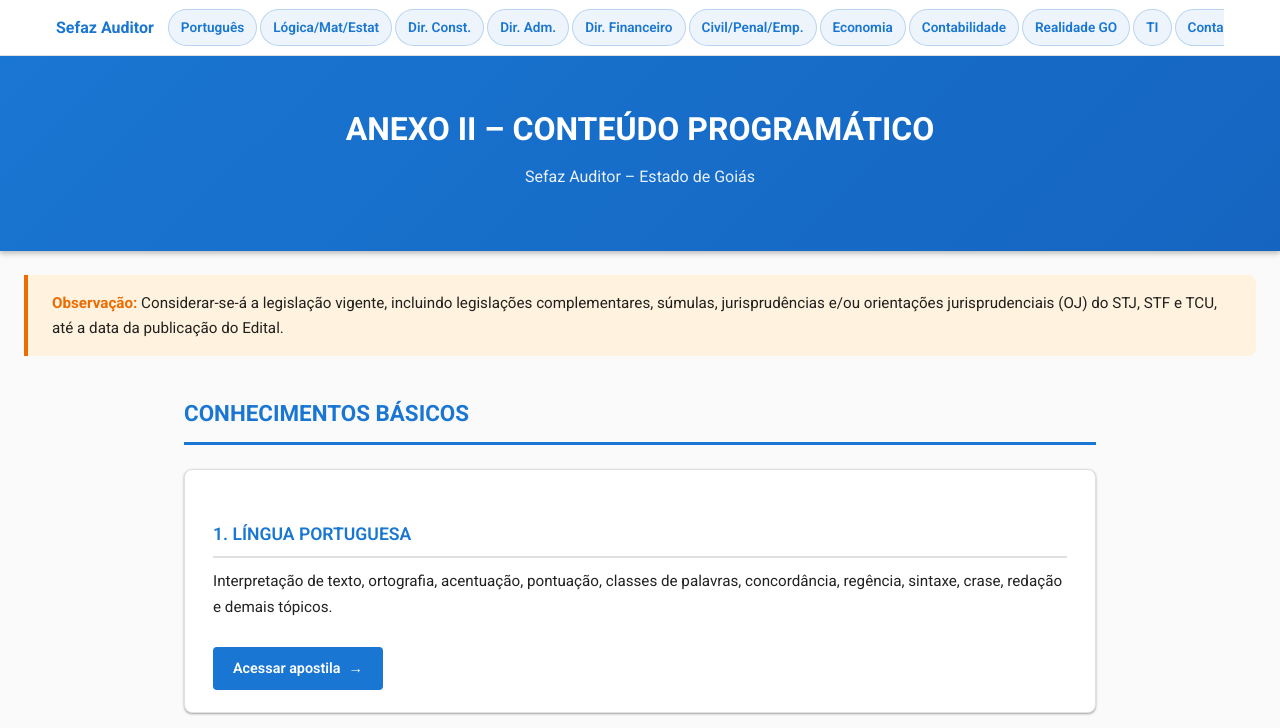
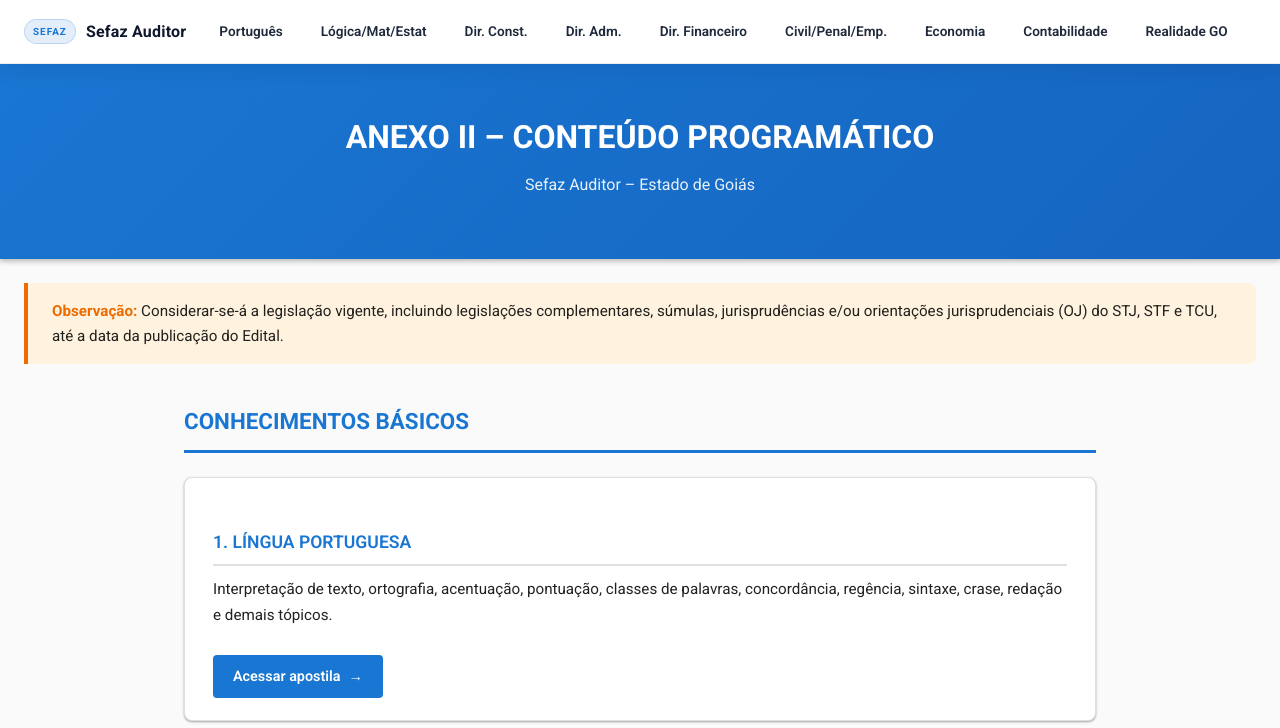
Before and after one commit to veroneze/sefazgo, a plain HTML site: page index.html in a window 1280 px wide. Shown: the top 728 px of the page. Drawn offline with Linux system fonts and the light colour scheme.

Commit message:
rebranding

```diff
--- a/src/menu-loader.js
+++ b/src/menu-loader.js
@@ -19,12 +19,16 @@
     })
     .then((html) => {
       container.innerHTML = html;
+      const currentPath = window.location.pathname.split("/").pop();
       container
         .querySelectorAll("[data-page]")
         .forEach((link) => {
           const page = link.getAttribute("data-page");
           if (page) {
             link.setAttribute("href", `${base}${page}`);
+            if (currentPath && page === currentPath) {
+              link.setAttribute("aria-current", "page");
+            }
           }
         });
       container
@@ -33,6 +37,9 @@
           const page = link.getAttribute("data-home");
           if (page) {
             link.setAttribute("href", `${homeBase}${page}`);
+            if (currentPath && page === currentPath) {
+              link.setAttribute("aria-current", "page");
+            }
           }
         });
     })
--- a/src/mui-theme.css
+++ b/src/mui-theme.css
@@ -664,7 +664,7 @@
 .muted { color: var(--mui-text-secondary); }
 
 /* ═══ TOP MENU (Material-like AppBar) ═══ */
-:root { --mui-topbar-height: 56px; }
+:root { --mui-topbar-height: 64px; }
 
 .mui-topbar {
   position: fixed;
@@ -673,37 +673,56 @@
   right: 0;
   height: var(--mui-topbar-height);
   z-index: 2000;
-  background: rgba(255, 255, 255, 0.92);
-  border-bottom: 1px solid var(--mui-divider);
-  backdrop-filter: blur(10px);
-  -webkit-backdrop-filter: blur(10px);
+  background: rgba(255, 255, 255, 0.95);
+  border-bottom: 1px solid rgba(15, 23, 42, 0.08);
+  box-shadow: 0 6px 18px rgba(15, 23, 42, 0.08);
+  backdrop-filter: blur(16px);
+  -webkit-backdrop-filter: blur(16px);
 }
 
 .mui-topbar__inner {
   height: 100%;
   display: flex;
   align-items: center;
-  gap: 14px;
-  padding: 0 16px;
-  max-width: 1200px;
+  gap: 18px;
+  padding: 0 24px;
+  max-width: 1280px;
   margin: 0 auto;
 }
 
 .mui-topbar__brand {
   font-weight: 700;
-  color: var(--mui-primary);
+  color: #0f172a;
   text-decoration: none;
   white-space: nowrap;
+  display: inline-flex;
+  align-items: center;
+  gap: 10px;
+  font-size: 1rem;
+  letter-spacing: 0.2px;
+}
+
+.mui-topbar__brand::before {
+  content: "SEFAZ";
+  font-size: 0.62rem;
+  font-weight: 700;
+  letter-spacing: 1px;
+  text-transform: uppercase;
+  background: rgba(25, 118, 210, 0.12);
+  color: var(--mui-primary);
+  padding: 4px 8px;
+  border-radius: 999px;
+  border: 1px solid rgba(25, 118, 210, 0.2);
 }
 
 .mui-topbar__links {
   display: flex;
   align-items: center;
-  gap: 3px;
+  gap: 8px;
   overflow-x: auto;
   -webkit-overflow-scrolling: touch;
   white-space: nowrap;
-  padding: 1px 0;
+  padding: 6px 0;
   flex: 1;
 }
 
@@ -715,21 +734,34 @@
   display: inline-flex;
   align-items: center;
   gap: 6px;
-  padding: 7px 12px;
-  border-radius: 999px;
-  border: 1px solid rgba(25,118,210,0.25);
-  background: rgba(25,118,210,0.08);
-  color: var(--mui-primary);
+  padding: 8px 14px;
+  border-radius: 10px;
+  border: 1px solid transparent;
+  background: transparent;
+  color: #1e293b;
   text-decoration: none;
   font-size: 0.85rem;
   font-weight: 600;
-  transition: transform .12s ease, background .2s ease, border-color .2s ease;
+  transition: transform .12s ease, background .2s ease, border-color .2s ease, box-shadow .2s ease;
 }
 
 .mui-topbar__links a:hover {
-  background: rgba(25,118,210,0.14);
-  border-color: rgba(25,118,210,0.35);
+  background: rgba(15, 23, 42, 0.06);
+  border-color: rgba(15, 23, 42, 0.08);
   transform: translateY(-1px);
+  box-shadow: 0 8px 14px rgba(15, 23, 42, 0.08);
+}
+
+.mui-topbar__links a:focus-visible {
+  outline: 2px solid rgba(25, 118, 210, 0.4);
+  outline-offset: 2px;
+}
+
+.mui-topbar__links a[aria-current="page"] {
+  background: rgba(25, 118, 210, 0.12);
+  border-color: rgba(25, 118, 210, 0.25);
+  color: var(--mui-primary-dark);
+  box-shadow: inset 0 0 0 1px rgba(25, 118, 210, 0.08);
 }
 
 /* Empurra conteúdo para não ficar sob o menu */
```
